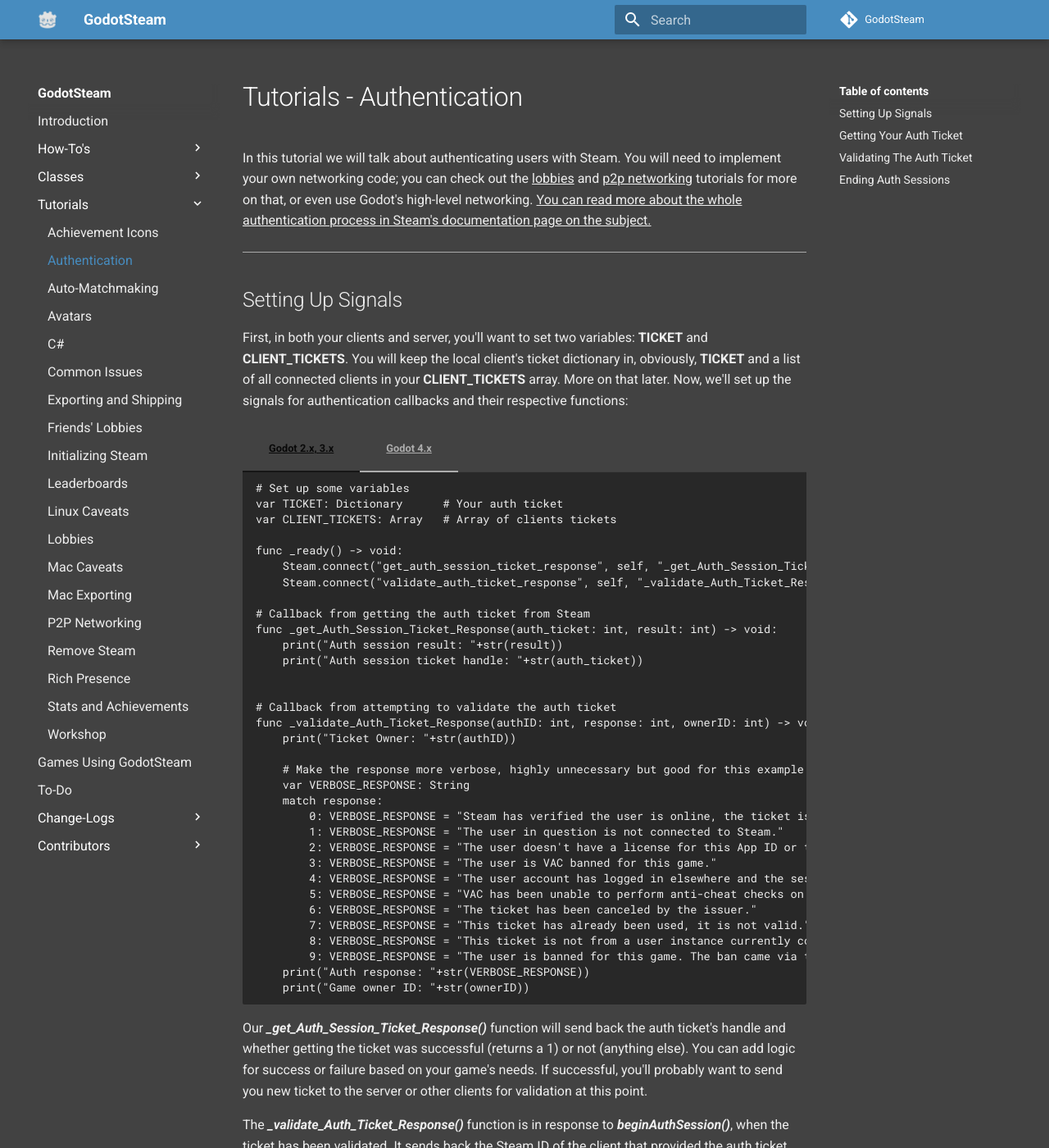
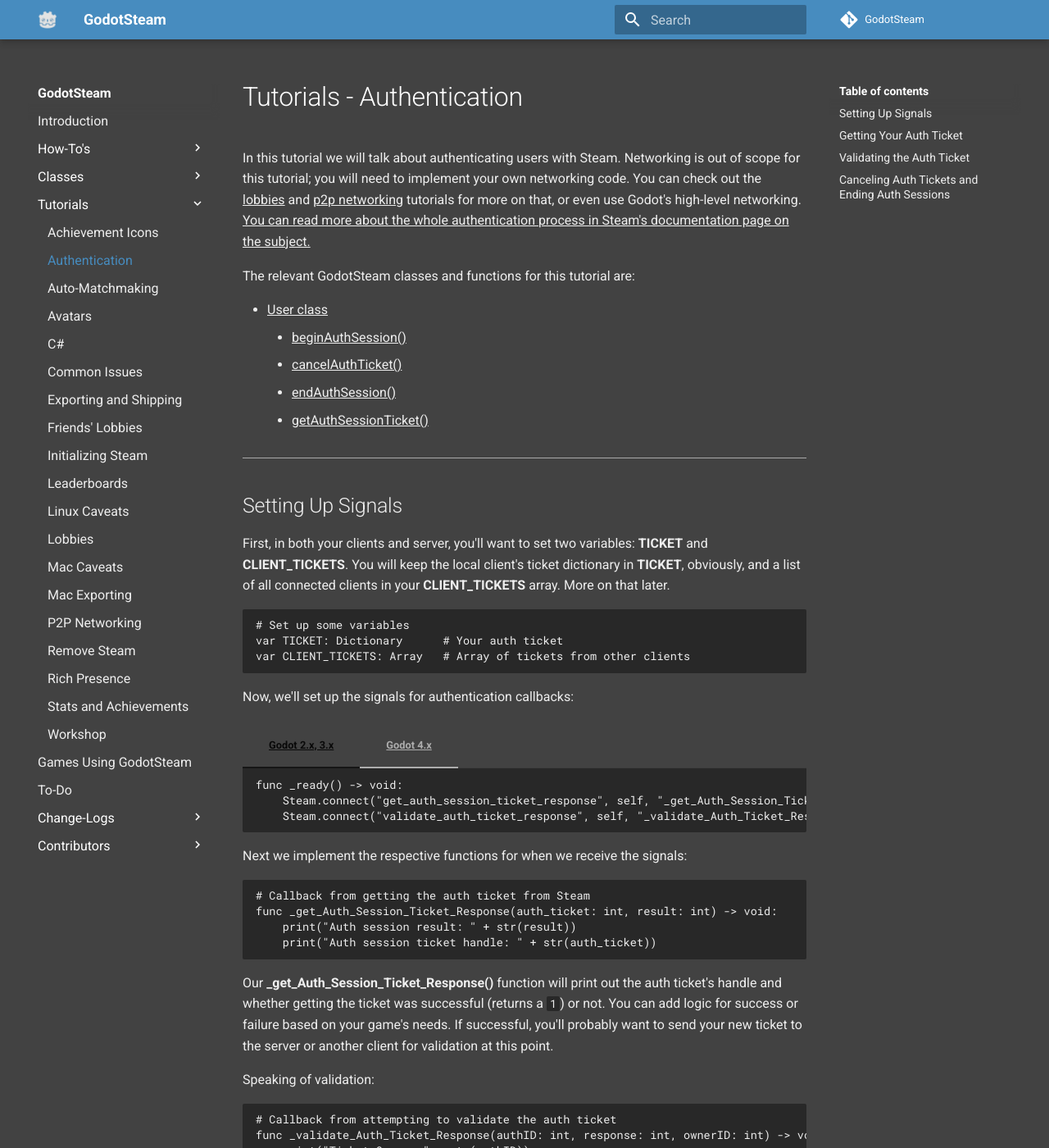
Before and after one commit to GodotSteam/GodotSteam, an MkDocs documentation site: the page built from docs/tutorials/authentication.md, in a window 1280 px wide and 1400 px high. Shown: the whole window at 82% size. Built offline with MkDocs 1.6.1 and Material for MkDocs 9.7.7, drawn with Linux system fonts in a browser that asks for light colours; comment, search, counter and statistics services are not loaded; some of the changed text lies outside the part shown.

Commit message:
Authentication tutorial expanded and links verified

`````diff
--- a/docs/classes/user.md
+++ b/docs/classes/user.md
@@ -26,18 +26,16 @@
 
 ### beginAuthSession
 
-!!! function "beginAuthSession( ```PoolByteArray``` tickets, ```int``` ticket_size, ```uint64_t``` steam_id )"
-	Authenticate the ticket from the entity Steam ID to be sure it is valid and isn't reused.
+!!! function "beginAuthSession( ```PoolByteArray / PackedByteArray``` auth_ticket, ```int``` ticket_size, ```uint64_t``` steam_id )"
+	Authenticate the ticket from the entity's Steam ID to be sure it is valid and isn't reused. The ticket is first created by the entity with [getAuthSessionTicket](#getauthsessionticket) and then needs to be provided over the network for the other end to validate.
 
-	The ticket is created on the entity with [getAuthSessionTicket](#getauthsessionticket) and then needs to be provided over the network for the other end to validate.
+	When the multiplayer session terminates you must call [endAuthSession](#endauthsession).
 
-	This registers for [validate_auth_ticket_response](#validate_auth_ticket_response) callbacks if the entity goes offline or cancels the ticket. See [EAuthSessionResponse](https://partner.steamgames.com/doc/api/steam_api#EAuthSessionResponse){ target="_blank" } for more information.
+	Triggers a [validate_auth_ticket_response](#validate_auth_ticket_response) callback. Beginning an auth session also registers for these callbacks if the entity goes offline or cancels the ticket.
 
-	When the multiplayer session terminates you must call [endAuthSession](#endauthsession)
+	**Returns:** int ([BeginAuthSessionResult enum](main.md#beginauthsessionresult))
 
-	Trigger a [validate_auth_ticket_response](#validate_auth_ticket_response) callback.
-
-	**Returns:** int
+	See [EBeginAuthSessionResult](https://partner.steamgames.com/doc/api/steam_api#EBeginAuthSessionResult){ target="_blank" } for more details.
 
     ---
     [:fontawesome-brands-steam: Read more in the official Steamworks SDK documentation](https://partner.steamgames.com/doc/api/ISteamUser#BeginAuthSession){ .md-button .md-button--store target="_blank" }
@@ -49,12 +47,14 @@
 
 	**Returns:** void
 
+	***Note***: This will trigger a [validate_auth_ticket_response](#validate_auth_ticket_response) callback for any other server or client who called [beginAuthSession](#beginauthsession) using this ticket to let them know it is no longer valid.
+
     ---
     [:fontawesome-brands-steam: Read more in the official Steamworks SDK documentation](https://partner.steamgames.com/doc/api/ISteamUser#CancelAuthTicket){ .md-button .md-button--store target="_blank" }
 
 ### decompressVoice
 
-!!! function "decompressVoice( ```PoolByteArray``` voice, ```uint32``` voice_size, ```uint32``` sample_rate )"
+!!! function "decompressVoice( ```PoolByteArray / PackedByteArray``` voice, ```uint32``` voice_size, ```uint32``` sample_rate )"
 	Decodes the compressed voice data returned by [getVoice](#getvoice).
 
 	The output data is raw single-channel 16-bit PCM audio. The decoder supports any sample rate from 11025 to 48000. See [getVoiceOptimalSampleRate](#getvoiceoptimalsamplerate) for more information.
@@ -88,9 +88,9 @@
 !!! function "getAuthSessionTicket( ```string``` network_identity )"
 	Retrieve an authentication ticket to be sent to the entity who wishes to authenticate you.
 
-	After calling this you can send the ticket to the entity where they can then call [beginAuthSession](#beginauthsession) to verify this entities integrity.
+	After calling this you can send the ticket to the entity where they can then call [beginAuthSession](#beginauthsession) to verify this entity's integrity.
 
-	When creating a ticket for use by the [authenticateUserTicket](#authenticateuserticket) Web API, the calling application should wait for the [get_auth_session_ticket_response](#get_auth_session_ticket_response) callback generated by the API call before attempting to use the ticket to ensure that the ticket has been communicated to the server. If this callback does not come in a timely fashion (10 - 20 seconds), then your client is not connected to Steam, and the [authenticateUserTicket](#authenticateuser) call will fail because it can not authenticate the user.
+	**NOTE:** This API can not be used to create a ticket for use by the [AuthenticateUserTicket Web API](https://partner.steamgames.com/doc/webapi/ISteamUserAuth){ target="_blank" }. Use [getAuthTicketForWebApi](#getauthticketforwebapi) for that instead.
 
 	Triggers a [get_auth_session_ticket_response](#get_auth_session_ticket_response) callback.
 
@@ -99,10 +99,10 @@
 	Contains the following keys:
 
 	* id (uint32_t)
-	* buffer (PoolByteArray)
+	* buffer (PoolByteArray / PackedByteArray)
 	* size (uint32_t)
 
-	**Notes:** As of Steamworks SDK 1.57, you need to pass a network identity that was created with our Networking Tools class. However, this is optional and defaults to NULL.
+	**Note:** As of Steamworks SDK 1.57, you may pass a network identity that was created with our [Networking Types](networking_types.md) class. However, this is optional and defaults to NULL.
 
 	---
     [:fontawesome-brands-steam: Read more in the official Steamworks SDK documentation](https://partner.steamgames.com/doc/api/ISteamUser#GetAuthSessionTicket){ .md-button .md-button--store target="_blank" }
@@ -110,13 +110,13 @@
 ### getAuthTicketForWebApi
 
 !!! function "getAuthTicketForWebApi( ```string``` service_identity )"
-	Request a ticket which will be used for webapi "ISteamUserAuth\AuthenticateUserTicket"; **service_identity** is an optional input parameter to identify the service the ticket will be sent to the ticket will be returned in callback [get_ticket_for_web_api](#get_ticket_for_web_api).
+	Request a ticket which will be used for the [AuthenticateUserTicket Web API](https://partner.steamgames.com/doc/webapi/ISteamUserAuth){ target="_blank" }.
 
-	Triggers a [get_ticket_for_web_api](#get_ticket_for_web_api) callback.
+	Triggers a [get_ticket_for_web_api](#get_ticket_for_web_api) callback which will include the actual ticket.
 
 	**Returns:** auth_ticket_handle (uint32)
 
-	**Notes:** The ```service_identity``` is not a network identity used by or created with GodotSteam's Networking Tools class.
+	**Note:** The ```service_identity``` is **not** a network identity used by or created with GodotSteam's Networking Types class. It is an optional input parameter to identify the service the ticket will be sent to.
 
 	---
     [:fontawesome-brands-steam: Read more in the official Steamworks SDK documentation](https://partner.steamgames.com/doc/api/ISteamUser#GetAuthTicketForWebApi){ .md-button .md-button--store target="_blank" }
@@ -508,12 +508,12 @@
 ### get_auth_session_ticket_response
 
 !!! function "get_auth_session_ticket_response"
-	Result when creating an auth session ticket.
+	Result when creating an auth session ticket with [getAuthSessionTicket](#getauthsessionticket).
 
 	**Returns:**
 
 	* auth_ticket (uint32)
-	* result (int)
+	* result (int) ([Result enum](main.md#result))
 
 	---
 	[:fontawesome-brands-steam: Read more in the official Steamworks SDK documentation](https://partner.steamgames.com/doc/api/ISteamUser#GetAuthSessionTicketResponse_t){ .md-button .md-button--store target="_blank" }
@@ -521,14 +521,17 @@
 ### get_ticket_for_web_api
 
 !!! function "get_ticket_for_web_api"
-	Result when creating an web API ticket from GetAuthTicketForWebApi.
+	Result when creating a Web API ticket with [getAuthTicketForWebApi](#getauthticketforwebapi).
 
 	**Returns:**
 
 	* auth_ticket (uint32)
-	* result (int)
+	* result (int) ([Result enum](main.md#result))
 	* ticket_size (int)
 	* ticket_buffer (uint8)
+
+	---
+	[:fontawesome-brands-steam: Read more in the official Steamworks SDK documentation](https://partner.steamgames.com/doc/api/ISteamUser#GetTicketForWebApiResponse_t){ .md-button .md-button--store target="_blank" }
 
 ### ipc_failure
 
@@ -616,13 +619,15 @@
 !!! function "validate_auth_ticket_response"
 	Called when an auth ticket has been validated.
 
-	Emits signal in response to function [beginAuthSession](#beginauthsession).
+	Emits signal in response to function [beginAuthSession](#beginauthsession). Also received when a user you have an active auth session with cancels their auth ticket so that you can respond appropriately by calling [endAuthSession](#endauthsession), etc.
 
 	**Returns:**
 
 	* auth_id (uint64_t)
-	* response (uint32_t)
+	* response (uint32_t) ([AuthSessionResponse enum](main.md#authsessionresponse))
 	* owner_id (uint64_t)
+
+	See [EAuthSessionResponse](https://partner.steamgames.com/doc/api/steam_api#EAuthSessionResponse){ target="_blank" } for more details about possible responses.
 
 	---
 	[:fontawesome-brands-steam: Read more in the official Steamworks SDK documentation](https://partner.steamgames.com/doc/api/ISteamUser#ValidateAuthTicketResponse_t){ .md-button .md-button--store target="_blank" }
--- a/docs/tutorials/authentication.md
+++ b/docs/tutorials/authentication.md
@@ -1,95 +1,86 @@
 # Tutorials - Authentication
 
-In this tutorial we will talk about authenticating users with Steam. You will need to implement your own networking code; you can check out the [lobbies](lobbies.md) and [p2p networking](p2p.md) tutorials for more on that, or even use Godot's high-level networking. [You can read more about the whole authentication process in Steam's documentation page on the subject.](https://partner.steamgames.com/doc/features/auth){ target="_blank" }
+In this tutorial we will talk about authenticating users with Steam. Networking is out of scope for this tutorial; you will need to implement your own networking code. You can check out the [lobbies](lobbies.md) and [p2p networking](p2p.md) tutorials for more on that, or even use Godot's high-level networking. [You can read more about the whole authentication process in Steam's documentation page on the subject.](https://partner.steamgames.com/doc/features/auth){ target="_blank" }
+
+The relevant GodotSteam classes and functions for this tutorial are:
+
+  * [User class](../classes/user.md)
+    * [beginAuthSession()](../classes/user.md#beginauthsession)
+	* [cancelAuthTicket()](../classes/user.md#cancelauthticket)
+	* [endAuthSession()](../classes/user.md#endauthsession)
+    * [getAuthSessionTicket()](../classes/user.md#getauthsessionticket)
 
 ---
 
 ## Setting Up Signals
 
-First, in both your clients and server, you'll want to set two variables: **TICKET** and **CLIENT_TICKETS**. You will keep the local client's ticket dictionary in, obviously, **TICKET** and a list of all connected clients in your **CLIENT_TICKETS** array. More on that later. Now, we'll set up the signals for authentication callbacks and their respective functions:
+First, in both your clients and server, you'll want to set two variables: **TICKET** and **CLIENT_TICKETS**. You will keep the local client's ticket dictionary in **TICKET**, obviously, and a list of all connected clients in your **CLIENT_TICKETS** array. More on that later.
+
+````
+# Set up some variables
+var TICKET: Dictionary		# Your auth ticket
+var CLIENT_TICKETS: Array	# Array of tickets from other clients
+````
+
+Now, we'll set up the signals for authentication callbacks:
 
 === "Godot 2.x, 3.x"
 	````
-	# Set up some variables
-	var TICKET: Dictionary		# Your auth ticket
-	var CLIENT_TICKETS: Array	# Array of clients tickets
-
 	func _ready() -> void:
 		Steam.connect("get_auth_session_ticket_response", self, "_get_Auth_Session_Ticket_Response")
 		Steam.connect("validate_auth_ticket_response", self, "_validate_Auth_Ticket_Response")
-
-	# Callback from getting the auth ticket from Steam
-	func _get_Auth_Session_Ticket_Response(auth_ticket: int, result: int) -> void:
-		print("Auth session result: "+str(result))
-		print("Auth session ticket handle: "+str(auth_ticket))
-
-
-	# Callback from attempting to validate the auth ticket
-	func _validate_Auth_Ticket_Response(authID: int, response: int, ownerID: int) -> void:
-		print("Ticket Owner: "+str(authID))
-
-		# Make the response more verbose, highly unnecessary but good for this example
-		var VERBOSE_RESPONSE: String
-		match response:
-			0: VERBOSE_RESPONSE = "Steam has verified the user is online, the ticket is valid and ticket has not been reused."
-			1: VERBOSE_RESPONSE = "The user in question is not connected to Steam."
-			2: VERBOSE_RESPONSE = "The user doesn't have a license for this App ID or the ticket has expired."
-			3: VERBOSE_RESPONSE = "The user is VAC banned for this game."
-			4: VERBOSE_RESPONSE = "The user account has logged in elsewhere and the session containing the game instance has been disconnected."
-			5: VERBOSE_RESPONSE = "VAC has been unable to perform anti-cheat checks on this user."
-			6: VERBOSE_RESPONSE = "The ticket has been canceled by the issuer."
-			7: VERBOSE_RESPONSE = "This ticket has already been used, it is not valid."
-			8: VERBOSE_RESPONSE = "This ticket is not from a user instance currently connected to steam."
-			9: VERBOSE_RESPONSE = "The user is banned for this game. The ban came via the web api and not VAC."
-		print("Auth response: "+str(VERBOSE_RESPONSE))
-		print("Game owner ID: "+str(ownerID))
 	````
 === "Godot 4.x"
 	````
-	# Set up some variables
-	var TICKET: Dictionary		# Your auth ticket
-	var CLIENT_TICKETS: Array	# Array of clients tickets
-
 	func _ready() -> void:
 		Steam.get_auth_session_ticket_response.connect(_get_Auth_Session_Ticket_Response)
 		Steam.validate_auth_ticket_response.connect(_validate_Auth_Ticket_Response)
-
-	# Callback from getting the auth ticket from Steam
-	func _get_Auth_Session_Ticket_Response(auth_ticket: int, result: int) -> void:
-		print("Auth session result: "+str(result))
-		print("Auth session ticket handle: "+str(auth_ticket))
-
-
-	# Callback from attempting to validate the auth ticket
-	func _validate_Auth_Ticket_Response(authID: int, response: int, ownerID: int) -> void:
-		print("Ticket Owner: "+str(authID))
-
-		# Make the response more verbose, highly unnecessary but good for this example
-		var VERBOSE_RESPONSE: String
-		match response:
-			0: VERBOSE_RESPONSE = "Steam has verified the user is online, the ticket is valid and ticket has not been reused."
-			1: VERBOSE_RESPONSE = "The user in question is not connected to Steam."
-			2: VERBOSE_RESPONSE = "The user doesn't have a license for this App ID or the ticket has expired."
-			3: VERBOSE_RESPONSE = "The user is VAC banned for this game."
-			4: VERBOSE_RESPONSE = "The user account has logged in elsewhere and the session containing the game instance has been disconnected."
-			5: VERBOSE_RESPONSE = "VAC has been unable to perform anti-cheat checks on this user."
-			6: VERBOSE_RESPONSE = "The ticket has been canceled by the issuer."
-			7: VERBOSE_RESPONSE = "This ticket has already been used, it is not valid."
-			8: VERBOSE_RESPONSE = "This ticket is not from a user instance currently connected to steam."
-			9: VERBOSE_RESPONSE = "The user is banned for this game. The ban came via the web api and not VAC."
-		print("Auth response: "+str(VERBOSE_RESPONSE))
-		print("Game owner ID: "+str(ownerID))
 	````
 
-Our ***_get_Auth_Session_Ticket_Response()*** function will send back the auth ticket's handle and whether getting the ticket was successful (returns a 1) or not (anything else). You can add logic for success or failure based on your game's needs. If successful, you'll probably want to send you new ticket to the server or other clients for validation at this point.
+Next we implement the respective functions for when we receive the signals:
 
-The ***_validate_Auth_Ticket_Response()*** function is in response to ***beginAuthSession()***, when the ticket has been validated. It sends back the Steam ID of the client that provided the auth ticket for validation, the result of the validation (success is 0, failure is anything else), and finally the Steam ID that owns the game. As Valve notes, this may be different if the game is borrowed from Steam Family Share. Inside this function, you can again put in whatever logic your game requires. You will probably want to add the client to the server if successful, obviously.
+````
+# Callback from getting the auth ticket from Steam
+func _get_Auth_Session_Ticket_Response(auth_ticket: int, result: int) -> void:
+	print("Auth session result: " + str(result))
+	print("Auth session ticket handle: " + str(auth_ticket))
+````
+
+Our **_get_Auth_Session_Ticket_Response()** function will print out the auth ticket's handle and whether getting the ticket was successful (returns a `1`) or not. You can add logic for success or failure based on your game's needs. If successful, you'll probably want to send your new ticket to the server or another client for validation at this point.
+
+Speaking of validation:
+
+````
+# Callback from attempting to validate the auth ticket
+func _validate_Auth_Ticket_Response(authID: int, response: int, ownerID: int) -> void:
+	print("Ticket Owner: " + str(authID))
+
+	# Make the response more verbose, highly unnecessary but good for this example
+	var VERBOSE_RESPONSE: String
+	match response:
+		0: VERBOSE_RESPONSE = "Steam has verified the user is online, the ticket is valid and ticket has not been reused."
+		1: VERBOSE_RESPONSE = "The user in question is not connected to Steam."
+		2: VERBOSE_RESPONSE = "The user doesn't have a license for this App ID or the ticket has expired."
+		3: VERBOSE_RESPONSE = "The user is VAC banned for this game."
+		4: VERBOSE_RESPONSE = "The user account has logged in elsewhere and the session containing the game instance has been disconnected."
+		5: VERBOSE_RESPONSE = "VAC has been unable to perform anti-cheat checks on this user."
+		6: VERBOSE_RESPONSE = "The ticket has been canceled by the issuer."
+		7: VERBOSE_RESPONSE = "This ticket has already been used, it is not valid."
+		8: VERBOSE_RESPONSE = "This ticket is not from a user instance currently connected to steam."
+		9: VERBOSE_RESPONSE = "The user is banned for this game. The ban came via the Web API and not VAC."
+	print("Auth response: " + str(VERBOSE_RESPONSE))
+	print("Game owner ID: " + str(ownerID))
+````
+
+The **_validate_Auth_Ticket_Response()** function is received in response to **[beginAuthSession()](../classes/user.md#beginauthsession)** when the ticket has been validated. It sends back the Steam ID of the user being authorized, the result of the validation (success is `0` as shown above), and finally the Steam ID of the user that owns the game.
+
+[As Valve notes](https://partner.steamgames.com/doc/api/ISteamUser#ValidateAuthTicketResponse_t){ target="_blank" }, the owner of the game and the user being authorized may be different if the game is borrowed from Steam Family Library Sharing. Inside this function, you can again put in whatever logic your game requires. You will probably want to add the client to the server if successful, obviously.
 
 ---
 
 ## Getting Your Auth Ticket
 
-First you'll want to get an auth ticket from Steam and pass it to your **TICKET** dictionary variable; this way you can pass it along to the server or other clients as needed:
+First you'll want to get an auth ticket from Steam and store it in your **TICKET** dictionary variable; this way you can pass it along to the server or other clients as needed:
 
 ````
 TICKET = Steam.getAuthSessionTicket()
@@ -101,13 +92,13 @@
 
 ---
 
-## Validating The Auth Ticket
+## Validating the Auth Ticket
 
-Your server or other clients will now want to take your auth ticket and validate it before allowing you to join the game. In a peer-to-peer situation, every client will want to validate the ticket of every other player. The server or clients will want to pass your **TICKET** dictionary's buffer and size, as well as your Steam ID, to ***beginAuthSession()***. For this we'll create a ***_validate_Auth_Session()*** function:
+Your server or other clients will now want to take your auth ticket and validate it before allowing you to join the game. In a peer-to-peer situation, every client will want to validate the ticket of every other player. The server or clients will want to pass your **TICKET** dictionary's buffer and size, as well as your Steam ID, to **[beginAuthSession()](../classes/user.md#beginauthsession)**. For this we'll create a **_validate_Auth_Session()** function:
 
 ````
 func _validate_Auth_Session(ticket: Dictionary, steam_id: int) -> void:
-	var RESPONSE: int = Steam.beginAuthSession(ticket['buffer'], ticket['size'], steam_id)
+	var RESPONSE: int = Steam.beginAuthSession(ticket.buffer, ticket.size, steam_id)
 
 	# Get a verbose response; unnecessary but useful in this example
 	var VERBOSE_RESPONSE: String
@@ -122,46 +113,48 @@
 
 	if RESPONSE == 0:
 		print("Validation successful, adding user to CLIENT_TICKETS")
-		CLIENT_TICKETS.append({"id": steam_id, ticket": ticket['id']} )
+		CLIENT_TICKETS.append({"id": steam_id, "ticket": ticket.id})
 
 	# You can now add the client to the game
 
 ````
 
-If the response is 0, you can allow the player to connect to the server or game. A callback will also be received and trigger our ***_validate_Auth_Ticket_Response()*** function; which, as we saw before, sends along the Steam ID of the auth ticket provider, the result, and owner of the game. This callback will also be triggered when the client cancels or ends the auth session.
+If the response is `0` (meaning the ticket is valid), you can allow the player to connect to the server or game. A callback will also be received and trigger our **_validate_Auth_Ticket_Response()** function which, as we saw before, sends along the Steam ID of the auth ticket provider, the result, and the Steam ID of the owner of the game. This callback will also be triggered when another user cancels their auth ticket. More on that later.
 
 After the ticket is validated, you'll want to save the player's Steam ID and their ticket handle in your **CLIENT_TICKETS** array either as an array or dictionary so they can be called later to cancel the auth sessions. In our example above, we used a dictionary so we can just pull the ticket handle by the user's Steam ID.
 
 ---
 
-## Ending Auth Sessions
+## Canceling Auth Tickets and Ending Auth Sessions
 
-Finally when the game is over or the client is leaving the game, you'll want to end the auth sessions. When the client is ready to leave the game, they will pass their own ticket handle to the ***cancelAuthTIcket()*** function like so:
+Finally when the game is over or the client is leaving the game, you'll want to cancel your own auth ticket and end the auth sessions with other players.
+
+When the client is ready to leave the game, they will pass their own ticket handle to the **[cancelAuthTicket()](../classes/user.md#cancelauthticket)** function like so:
 
 ````
-Steam.cancelAuthTicket(TICKET['id'])
+Steam.cancelAuthTicket(TICKET.id)
 ````
 
-This will trigger the ***_validate_Auth_Ticket_Response()*** function for the server or other clients to let them know the player has left and invalidated their auth ticket. Additionally, if the game session is over, the server or other clients can call ***endAuthSession()*** to also close out the auth session:
+This will trigger the **_validate_Auth_Ticket_Response()** function for the server or other clients to let them know the player has left and invalidated their auth ticket. Additionally, you should call **[endAuthSession()](../classes/user.md#endauthsession)** to also close out the auth session with the server or other clients:
 
 ````
 Steam.endAuthSession(steam_id)
 ````
 
-They will need to pass the Steam ID of every client connected. You can do this in a loop from your **CLIENT_TICKETS** array like so:
+You will need to pass the Steam ID of every client connected. You can do this in a loop from your **CLIENT_TICKETS** array like so:
 
 ````
-for C in CLIENT_TICKETS:
-	Steam.endAuthSession(C['id'])
+for CLIENT in CLIENT_TICKETS:
+	Steam.endAuthSession(CLIENT.id)
 
 	# Then remove this client from the ticket array
-	CLIENT_TICKETS.erase(C)
+	CLIENT_TICKETS.erase(CLIENT)
 ````
 
-At the time of writing, I'm not totally clear on whether or not each client must still call ***cancelAuthTicket()*** on their own auth ticket even if ***endAuthSession()*** was used. However, it is probably good practice to do it just in case.
+The [Steamworks documentation](https://partner.steamgames.com/doc/features/auth){ target="_blank" } states that each player must cancel their own auth ticket(s) and end any auth sessions started with other players.
 
 ---
 
 That concludes this simple tutorial for authenticated sessions.
 
-To see this tutorial in action, [check out our GodotSteam Example Project on GitHub.](https://github.com/CoaguCo-Industries/GodotSteam-Example-Project){ target="_blank" } There you can get a full view of the code used which can serve as a starting point for you to branch out from.
+To see this tutorial in action, [check out our GodotSteam Example Project on GitHub](https://github.com/CoaguCo-Industries/GodotSteam-Example-Project){ target="_blank" }. There you can get a full view of the code used which can serve as a starting point for you to branch out from.
`````
Also changed, not shown: other parts of docs/classes/user.md (+3 -3 lines), docs/classes/user_stats.md (+1 -1 lines), docs/tutorials/achievement_icons.md (+2 -2 lines).
